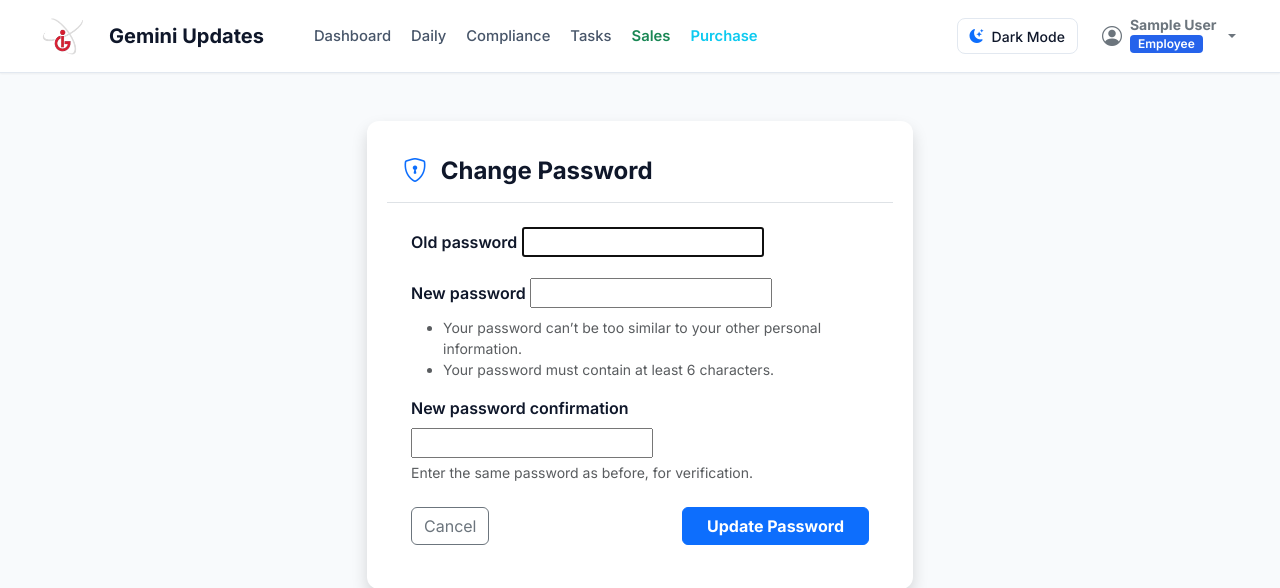
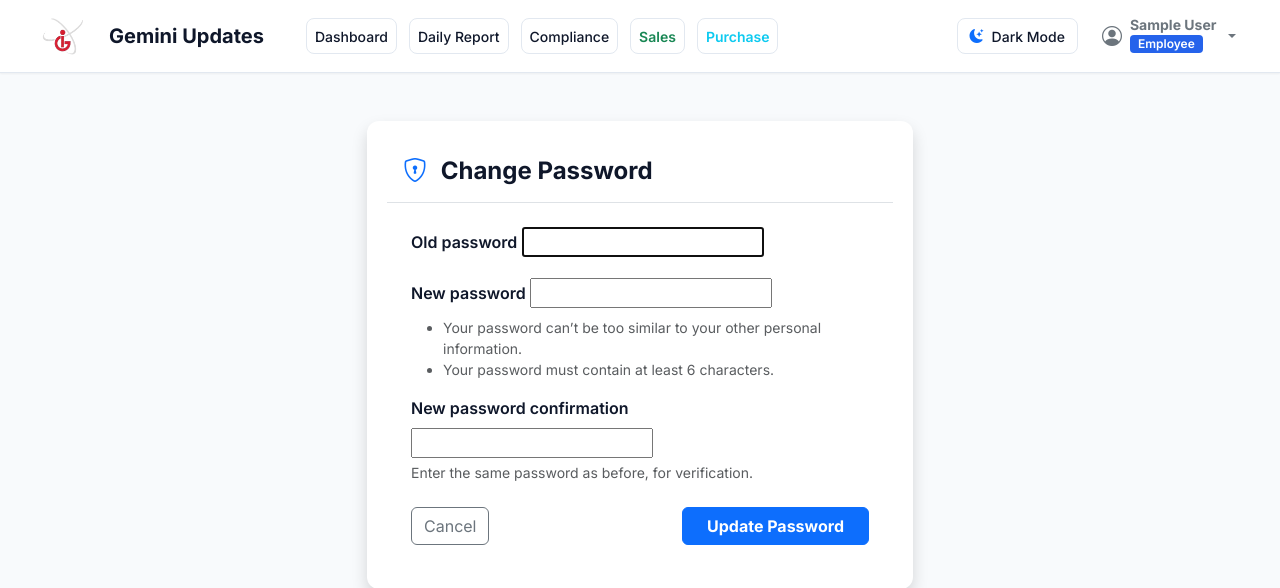
Before and after one commit to nayanjain123-create/Gemini_updates, a Django app: page /change-password/ in a window 1280 px wide. Shown: the top 588 px of the page. Run offline with Django 5.2, Linux system fonts and the light colour scheme; the visitor is signed in with stand-in values (Sample User, id 1).

Commit message:
Add outline styling to all navbar tabs and update tabs to Dashboard, Daily Report, Compliance, Sales, and Purchase

```diff
--- a/static/css/theme.css
+++ b/static/css/theme.css
@@ -184,16 +184,26 @@ strong, b {
 }
 
 .nav-link-custom {
-  color: var(--text-muted);
+  color: var(--text-main);
   font-weight: 500;
-  padding: 0.5rem 0.85rem;
-  border-radius: 0.375rem;
-  font-size: 0.925rem;
+  padding: 0.4rem 0.9rem;
+  border-radius: 0.5rem;
+  font-size: 0.875rem;
+  border: 1.5px solid var(--border-color);
+  background-color: var(--bg-card);
+  transition: all 0.2s ease-in-out;
 }
-.nav-link-custom:hover, .nav-link-custom.active {
+.nav-link-custom:hover {
   color: var(--primary);
+  border-color: var(--primary);
   background-color: var(--primary-light);
   text-decoration: none;
+}
+.nav-link-custom.active {
+  color: #FFFFFF !important;
+  background-color: var(--primary) !important;
+  border-color: var(--primary) !important;
+  font-weight: 600;
 }
 
 /* User Badge */
--- a/templates/base.html
+++ b/templates/base.html
@@ -48,7 +48,7 @@
       <!-- Navbar Links -->
       <div class="collapse navbar-collapse" id="navbarMain">
         <!-- Main Navigation -->
-        <ul class="navbar-nav me-auto mb-2 mb-lg-0 ms-lg-4">
+        <ul class="navbar-nav me-auto mb-2 mb-lg-0 ms-lg-4 gap-2 align-items-center">
           <li class="nav-item">
             <a class="nav-link nav-link-custom {% if request.resolver_match.namespace == 'dashboard' %}active{% endif %}" href="{% url 'dashboard:index' %}">
               Dashboard
@@ -56,17 +56,12 @@
           </li>
           <li class="nav-item">
             <a class="nav-link nav-link-custom {% if request.resolver_match.namespace == 'reports' and request.resolver_match.url_name == 'daily_report' %}active{% endif %}" href="{% url 'reports:daily_report' %}">
-              Daily
+              Daily Report
             </a>
           </li>
           <li class="nav-item">
             <a class="nav-link nav-link-custom {% if request.resolver_match.namespace == 'compliance' %}active{% endif %}" href="{% url 'compliance:compliance_report' %}">
               Compliance
-            </a>
-          </li>
-          <li class="nav-item">
-            <a class="nav-link nav-link-custom {% if request.resolver_match.url_name == 'task_list' or request.resolver_match.url_name == 'task_create' %}active{% endif %}" href="{% url 'reports:task_list' %}">
-              Tasks
             </a>
           </li>
           <li class="nav-item">
```
